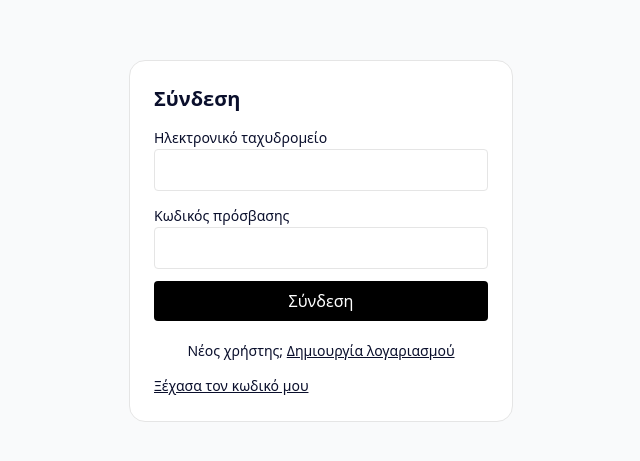
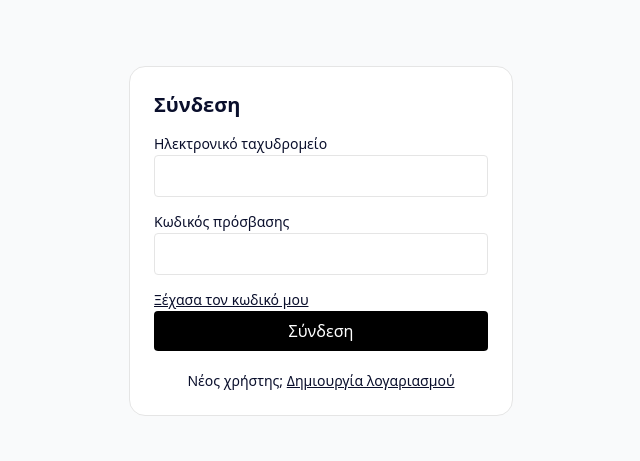
Before and after one commit to igorzgk/excel-delivery, a Next.js app: page /login in a window 1280 px wide. Shown: the part 159-620 px from the top of the page, without its empty margins (319-959 px from the left). Built offline with nearby package versions, Linux system fonts and the light colour scheme.

Commit message:
Project updates

```diff
--- a/src/app/login/page.tsx
+++ b/src/app/login/page.tsx
@@ -76,7 +76,9 @@ export default function LoginPage() {
               autoComplete="current-password"
             />
           </label>
-
+          <Link href="/forgot-password" className="text-sm underline">
+            Ξέχασα τον κωδικό μου
+          </Link>
           {error && <p className="text-red-600 text-sm">{error}</p>}
 
           <button
@@ -89,9 +91,7 @@ export default function LoginPage() {
           <p className="text-sm mt-2 text-center">
             Νέος χρήστης; <a className="underline" href="/register">Δημιουργία λογαριασμού</a>
           </p>
-          <Link href="/forgot-password" className="text-sm underline">
-            Ξέχασα τον κωδικό μου
-          </Link>
+
 
         </form>
       </div>
```
